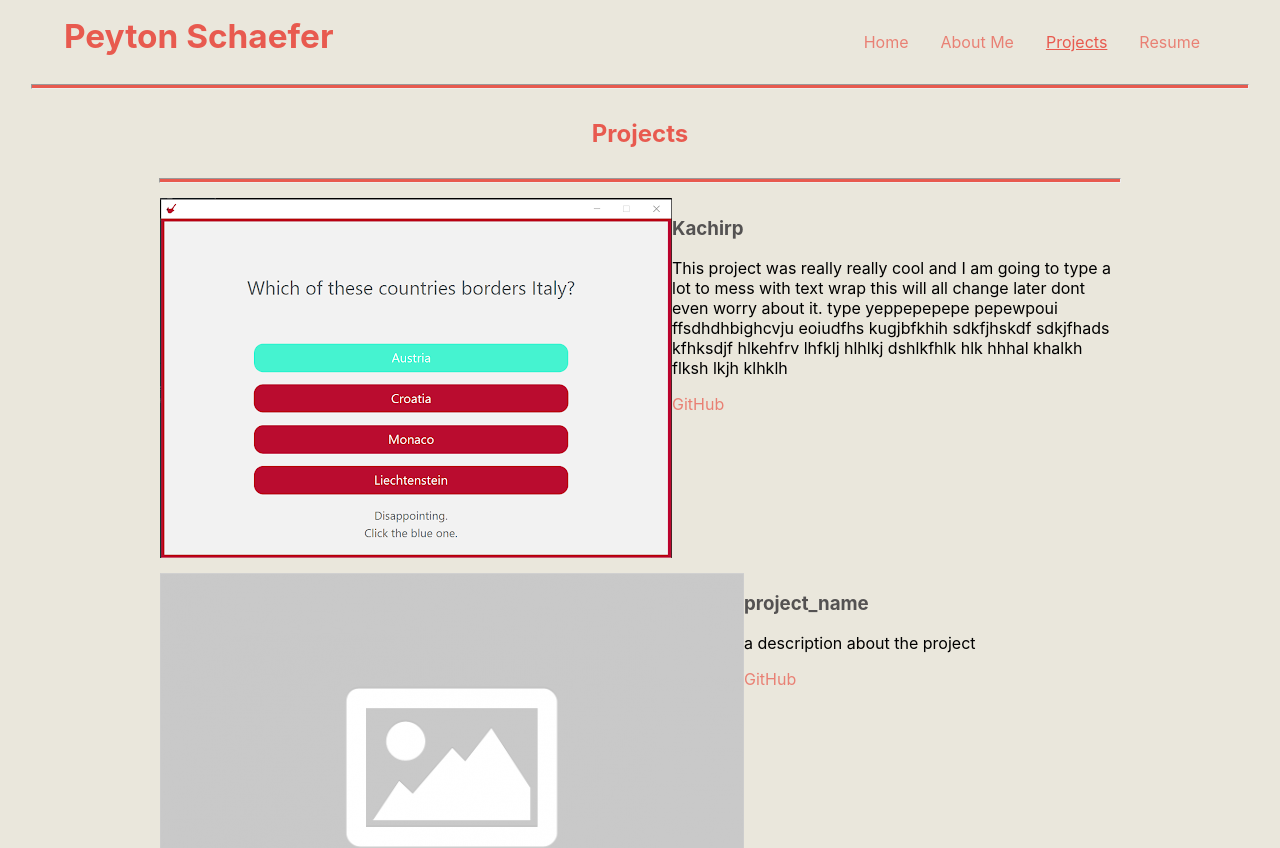
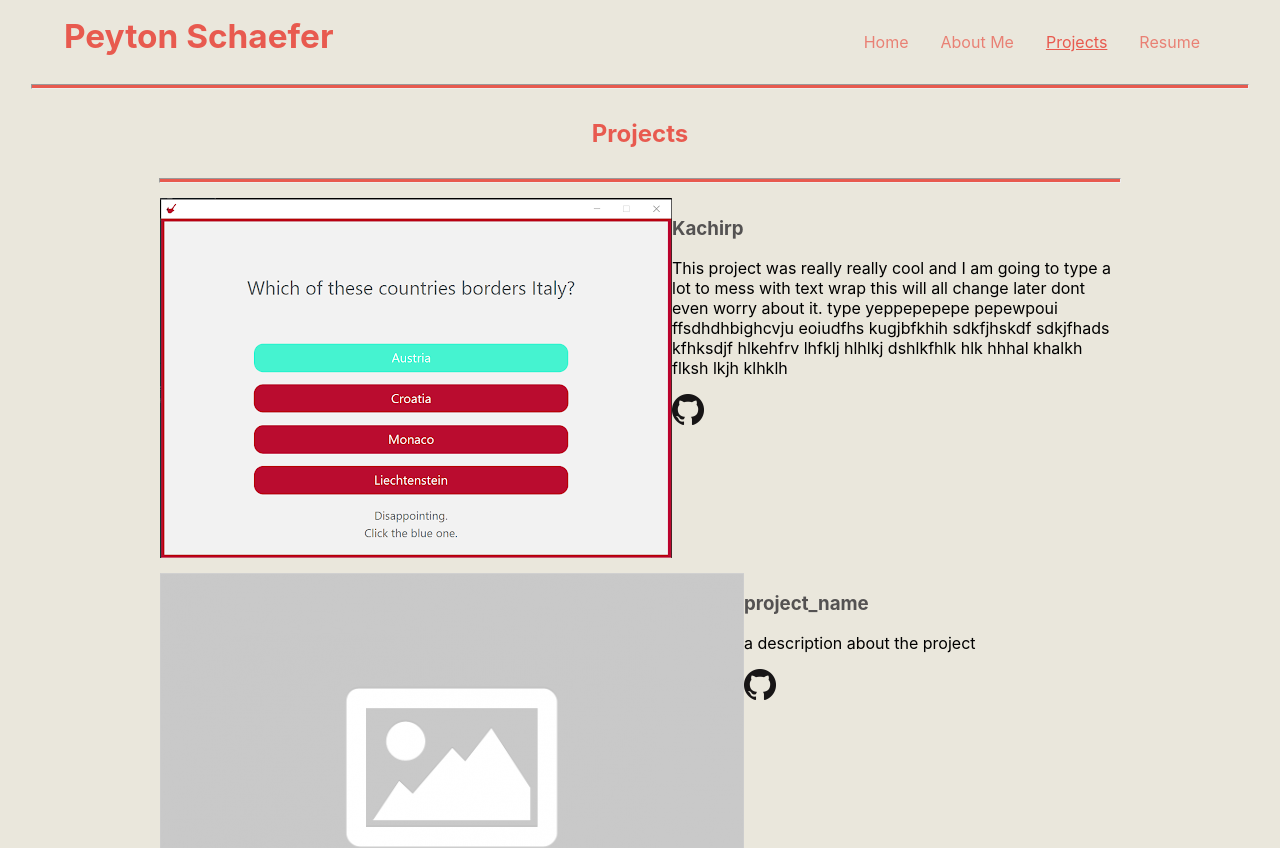
Before and after one commit to peschaefer/Portfolio, a React (Create React App) app: page /projects in a window 1280 px wide. Shown: the top 848 px of the page. Built offline with nearby package versions, Linux system fonts and the light colour scheme.

Commit message:
Change Link in Projects
In individual projects, the link was changed from "github" to the actual github logo

```diff
--- a/src/components/Project.jsx
+++ b/src/components/Project.jsx
@@ -1,5 +1,6 @@
 import React from "react";
 import defaultImage from "../images/no-image.png"
+import githubLogo from "../images/github.png"
 
 const Project = (props) => {
 
@@ -11,7 +12,9 @@ const Project = (props) => {
             <div>
                 <h3 className={"project-name"}>{props.name}</h3>
                 <p>{props.description}</p>
-                <a href={props.url}>GitHub</a>
+                <a href={props.url}>
+                    <img src={githubLogo} alt={"clickable github logo"} width={"32px"}/>
+                </a>
             </div>
         </div>
     );
```
Also changed, not shown: src/images/github.png (added).
